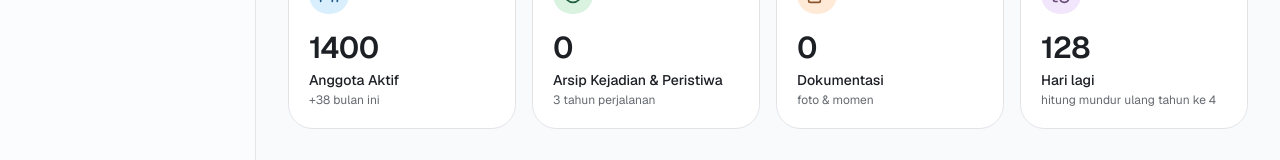
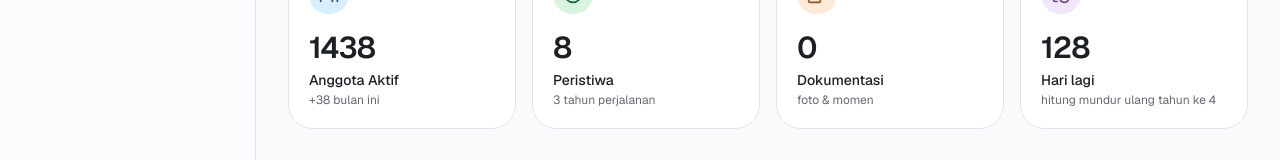
Before and after one commit to zaxxced/isekaiverse, a Next.js app: page / in a window 1280 px wide. Shown: the part 449-609 px from the top of the page. Built offline with nearby package versions, Linux system fonts and the light colour scheme.

Commit message:
Update page.tsx

```diff
--- a/app/page.tsx
+++ b/app/page.tsx
@@ -11,8 +11,8 @@ import { members, memories, gallery } from '@/lib/data'
 import { accentBg, type Accent } from '@/lib/accents'
 
 const stats: { label: string; value: string; hint: string; accent: Accent; icon: typeof Users }[] = [
-  { label: 'Anggota Aktif', value: '1400', hint: '+38 bulan ini', accent: 'blue', icon: Users },
-  { label: 'Arsip Kejadian & Peristiwa', value: '0', hint: '3 tahun perjalanan', accent: 'sage', icon: Clock },
+  { label: 'Anggota Aktif', value: '1438', hint: '+38 bulan ini', accent: 'blue', icon: Users },
+  { label: 'Peristiwa', value: '8', hint: '3 tahun perjalanan', accent: 'sage', icon: Clock },
   { label: 'Dokumentasi', value: '0', hint: 'foto & momen', accent: 'peach', icon: Images },
   { label: 'Hari lagi', value: `${finalDays}`, hint: 'hitung mundur ulang tahun ke 4', accent: 'lilac', icon: CalendarClock },
 ]
```
